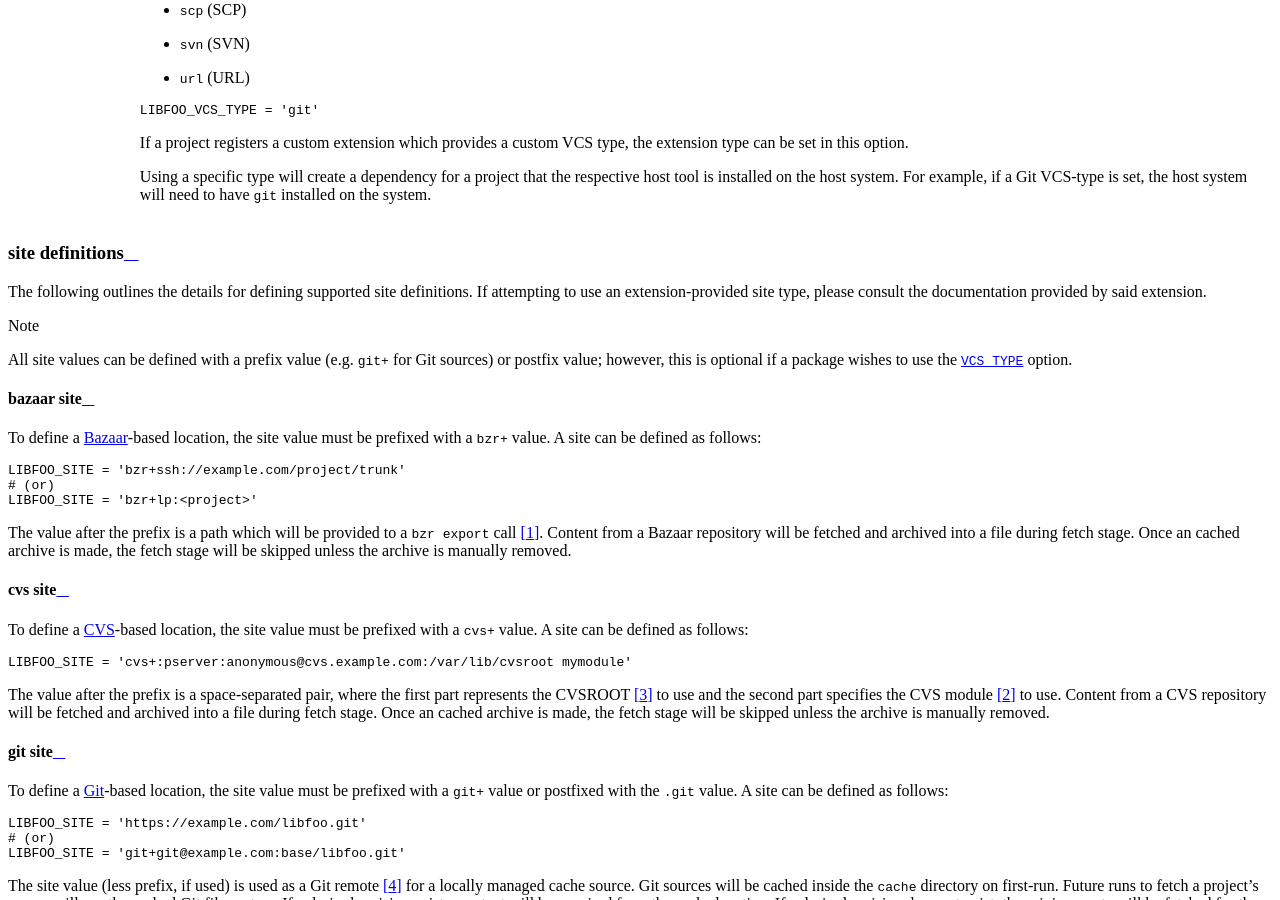
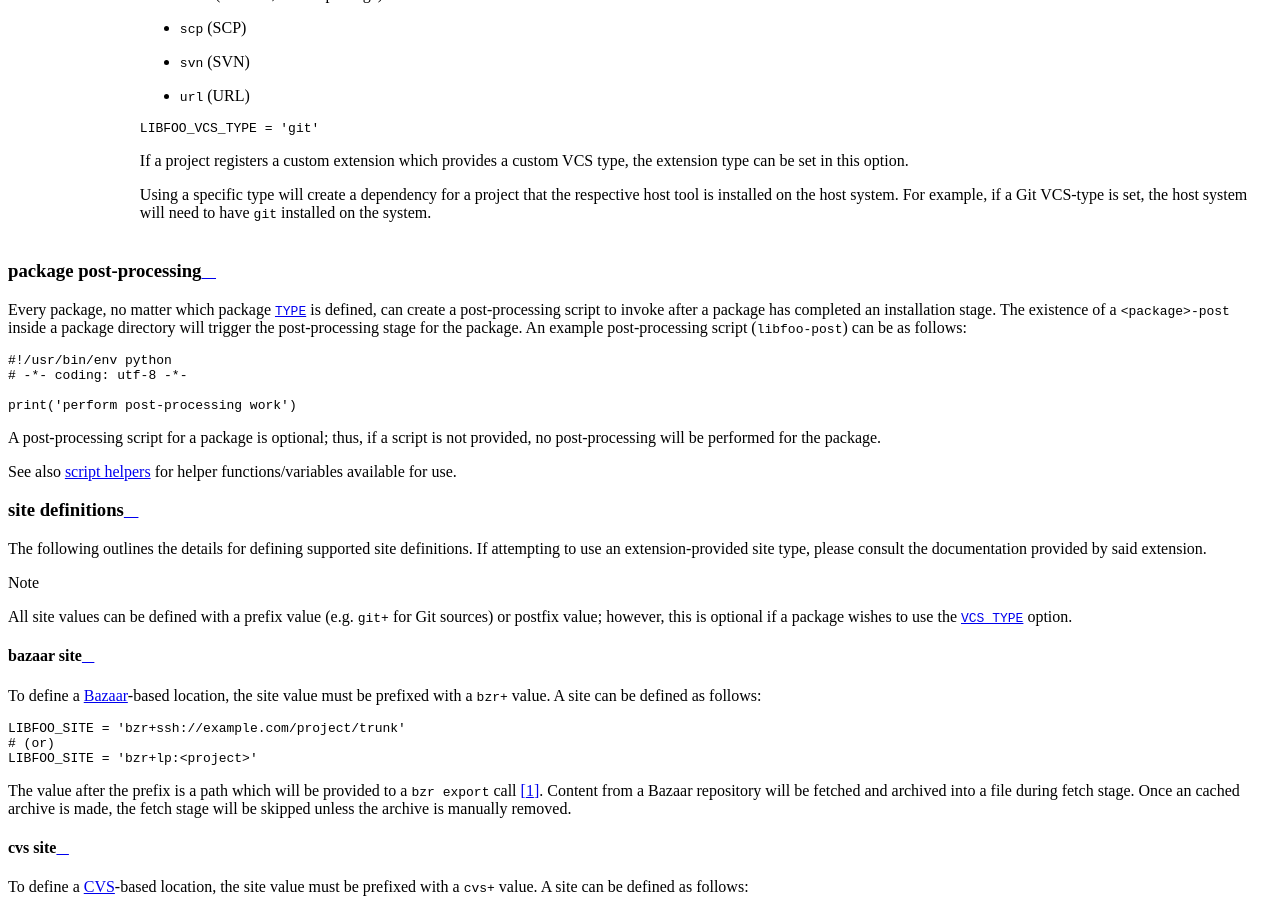
Before and after one commit to releng-tool/releng-tool, a Sphinx documentation site: the page built from Documentation/developer-guide.rst, in a window 1280 px wide and 900 px high, scrolled down 14421 px. Built offline with Sphinx 7.4.7 and the Read the Docs theme 2.0.0, drawn with Linux system fonts in a browser that asks for light colours; some of the changed text lies outside the part shown.

Commit message:
Documentation: adding information on package post-processing
With recently added support for package post-processing [1], adding a
section outlining its capabilities to developers.

[1]: 2b1caffa913d1f410abb4ff207a62f6ad9c853ce

Signed-off-by: James Knight <james.d.knight@live.com>

```diff
--- a/Documentation/developer-guide.rst
+++ b/Documentation/developer-guide.rst
@@ -1183,6 +1183,27 @@ packages:
 .. |CONF_REVISION| replace:: ``REVISION``
 .. |CONF_VCS_TYPE| replace:: ``VCS_TYPE``
 
+package post-processing
+~~~~~~~~~~~~~~~~~~~~~~~
+
+Every package, no matter which package |CONF_TYPE|_ is defined, can create a
+post-processing script to invoke after a package has completed an installation
+stage. The existence of a ``<package>-post`` inside a package directory will
+trigger the post-processing stage for the package. An example post-processing
+script (``libfoo-post``) can be as follows:
+
+.. code-block:: python
+
+   #!/usr/bin/env python
+   # -*- coding: utf-8 -*-
+
+   print('perform post-processing work')
+
+A post-processing script for a package is optional; thus, if a script is not
+provided, no post-processing will be performed for the package.
+
+See also `script helpers`_ for helper functions/variables available for use.
+
 .. _site_definitions:
 
 site definitions
@@ -1381,6 +1402,7 @@ A script package has the ability to define three Python stage scripts:
 - ``<package>-configure`` - script to invoke during the configuration stage
 - ``<package>-build`` - script to invoke during the build stage
 - ``<package>-install`` - script to invoke during the installation stage
+- ``<package>-post`` - script to invoke after the installation stage
 
 An example build script (``libfoo-build``) can be as follows:
 
```
